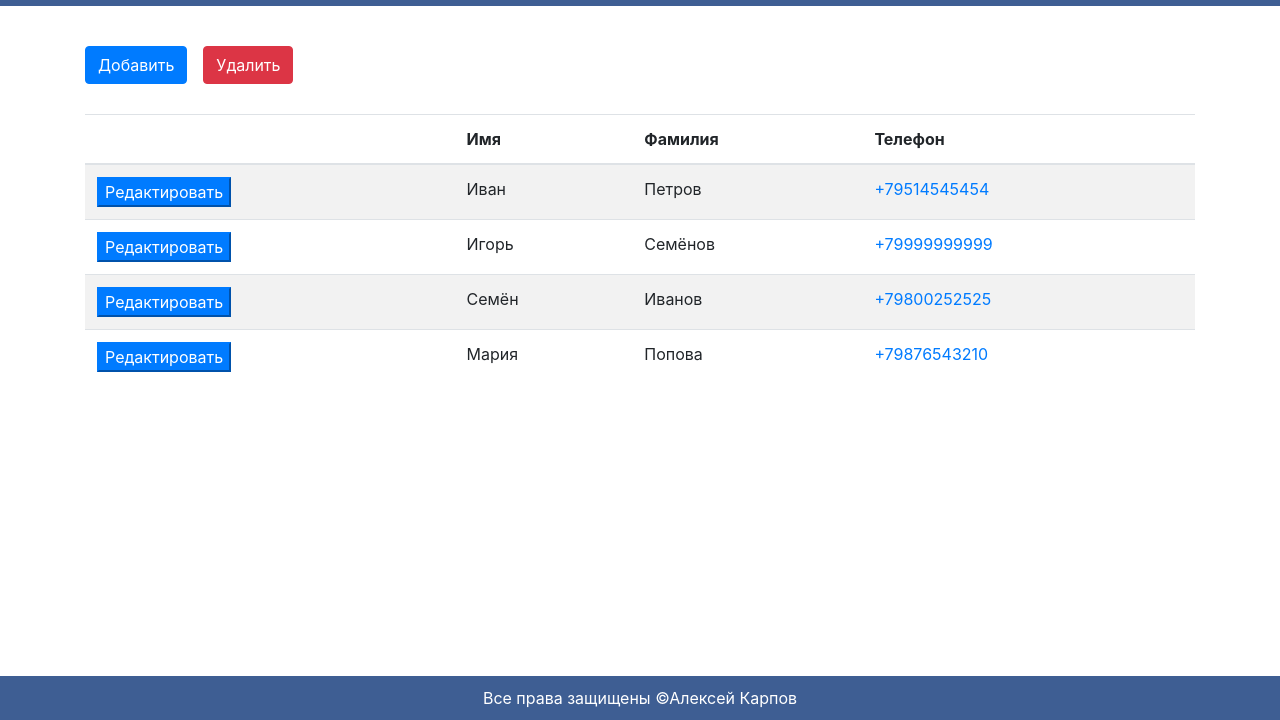
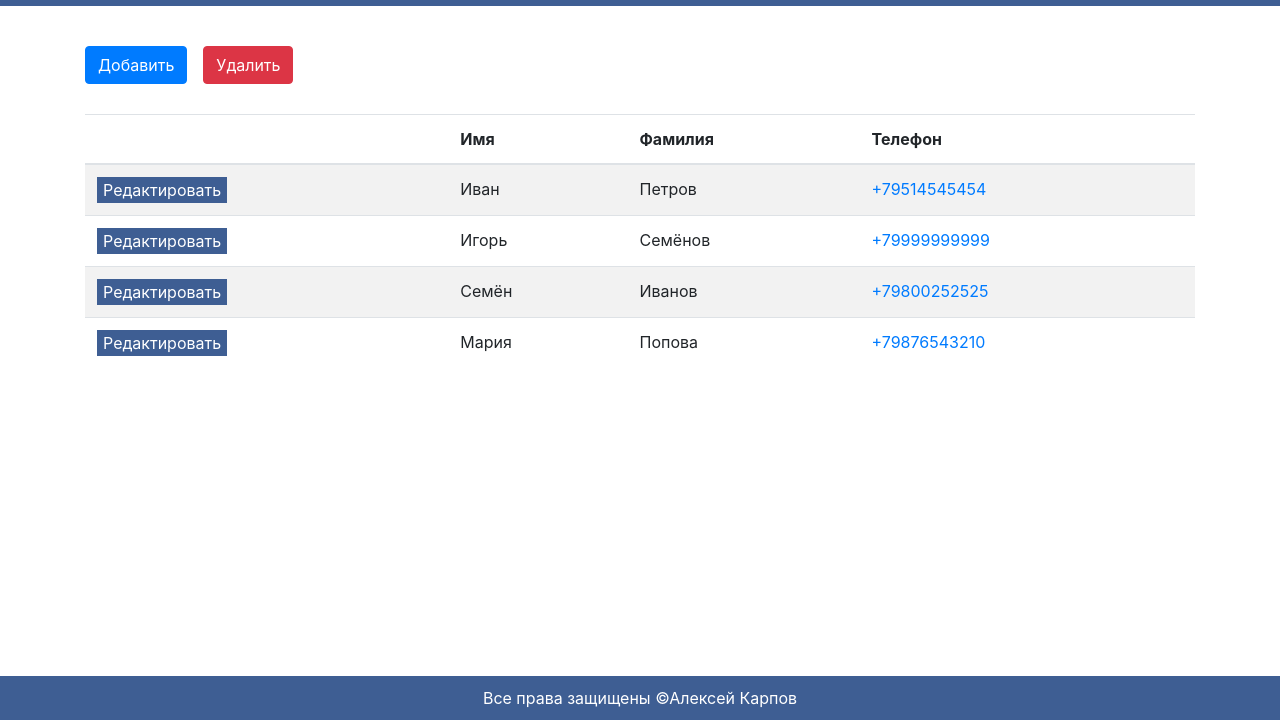
Before and after one commit to SayHelloLexa/Phonebook, a plain HTML site: page index.html in a window 1280 px wide. Shown: the part 80-800 px from the top of the page. Drawn offline with nearby package versions, Linux system fonts and the light colour scheme.

Commit message:
Add style for edit-btn

```diff
--- a/css/style.css
+++ b/css/style.css
@@ -47,7 +47,11 @@ body {
   margin-bottom: 30px;
 }
 
-
+.edit-btn {
+  border: none;
+  background-color: #3E5E93;
+  cursor: pointer;
+}
 
 .form {
   padding: 30px 50px;
```
